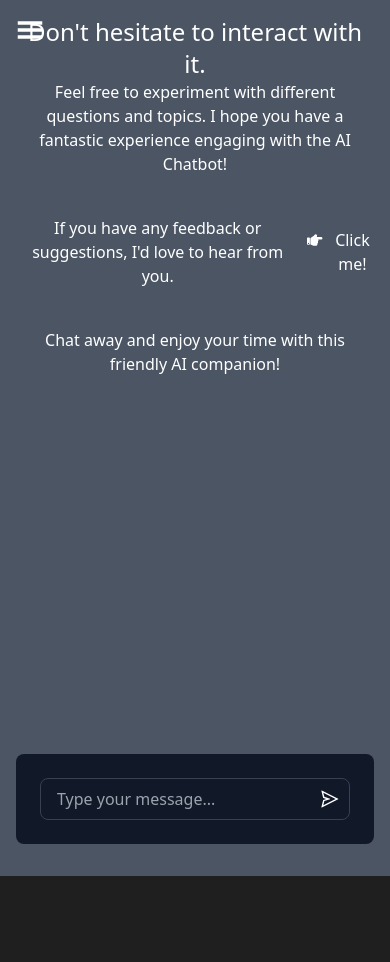
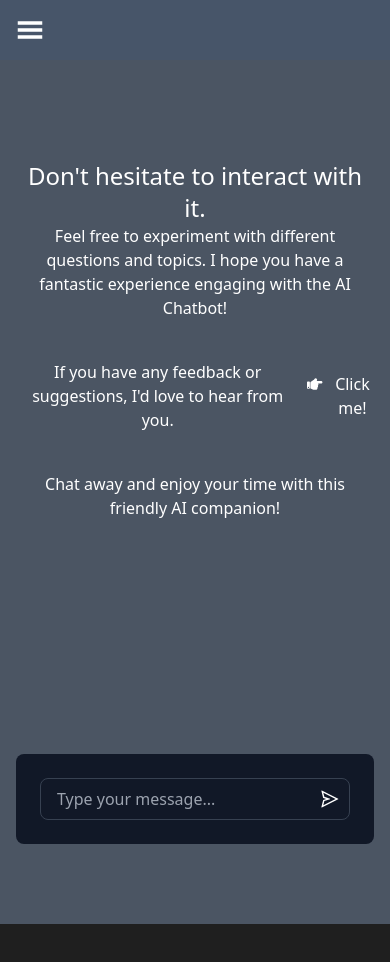
Before and after one commit to AaronAnablon/ai-chatbot, a Next.js app: page / in a window 390 px wide. Shown: the top 962 px of the page. Built offline with nearby package versions, Linux system fonts and the light colour scheme.

Commit message:
Added Header bag to make it cleaner

```diff
--- a/src/components/Chatbox.jsx
+++ b/src/components/Chatbox.jsx
@@ -45,7 +45,7 @@ const Chatbox = ({ tryExample }) => {
             <div className="flex-grow lg:p-6 p-4 mb-24 bg-gray-600">
                 <div className="flex flex-col space-y-4">
                     {chatLog.length === 0 && <div className="h-screen text-white text-center">
-                        <div className="text-2xl">Don't hesitate to interact with it. </div>
+                        <div className="text-2xl mt-24">Don't hesitate to interact with it. </div>
                         Feel free to experiment with different questions and topics. I hope you have a fantastic experience engaging with the AI Chatbot!
                         <div className="my-10 gap-2 justify-center flex items-center">
                             If you have any feedback or suggestions, I'd love to hear from you.
--- a/src/components/NavBar.jsx
+++ b/src/components/NavBar.jsx
@@ -1,5 +1,6 @@
 import Link from "next/link";
 import ExampleData from "@/helpers/ExampleData";
+import { BsX } from "react-icons/bs";
 
 const NavBar = ({ toggleNav, setData, toggleModal }) => {
     const handleClick = (data) => {
@@ -8,7 +9,7 @@ const NavBar = ({ toggleNav, setData, toggleModal }) => {
     return (
         <div className="bg-black px-4 h-screen sticky top-0">
             <div className="flex justify-end"><button className="text-white p-4 lg:hidden text-4xl" onClick={toggleNav}>
-                X
+                <BsX />
             </button></div>
             <h1 className="sticky top-0 bg-gradient-to-r from-blue-500 to-white text-transparent bg-clip-text text-center py-3 font-bold text-6xl">Ai Chatbot</h1>
             <p className="text-white">Try this examples:</p>
--- a/src/pages/index.js
+++ b/src/pages/index.js
@@ -24,7 +24,7 @@ export default function Home() {
   return (
     <div>
       <div className="grid grid-cols-4">
-        <div className="fixed top-0 left-0 lg:hidden z-10">
+        <div className="fixed top-0 left-0 bg-slate-600 w-screen lg:hidden z-10">
           <button className="text-white p-4" onClick={toggleNav}>
             <GiHamburgerMenu size={28} />
           </button>
@@ -36,7 +36,7 @@ export default function Home() {
         <div className="hidden col-span-1 lg:block">
           <NavBar className="hidden lg:block" setData={setData} toggleModal={toggleModal} />
         </div>
-        <div className="lg:col-span-3 col-span-4">
+        <div className="lg:col-span-3 mt-12 col-span-4">
           <Chatbox tryExample={tryExample} />
         </div>
         {showModal && (
```
